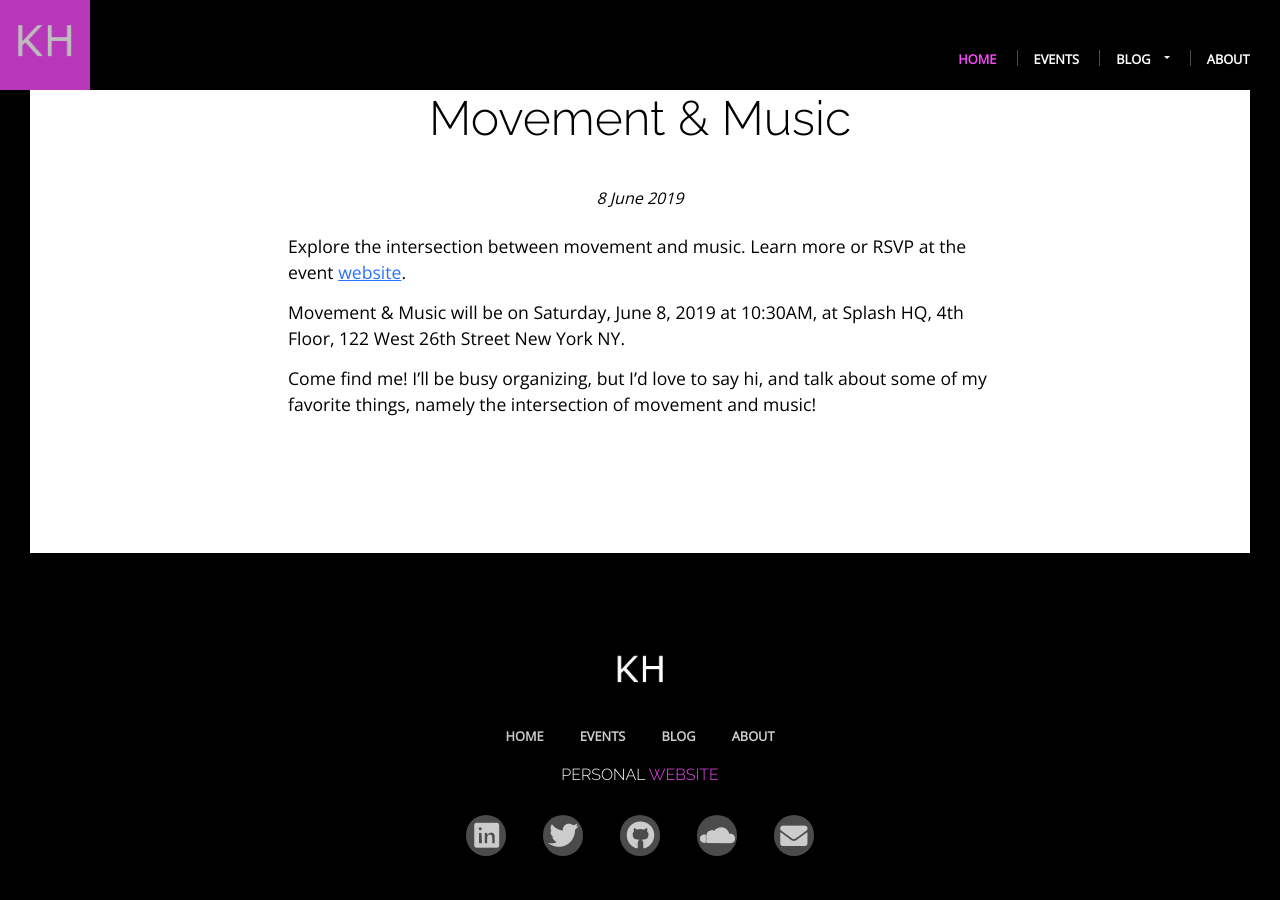
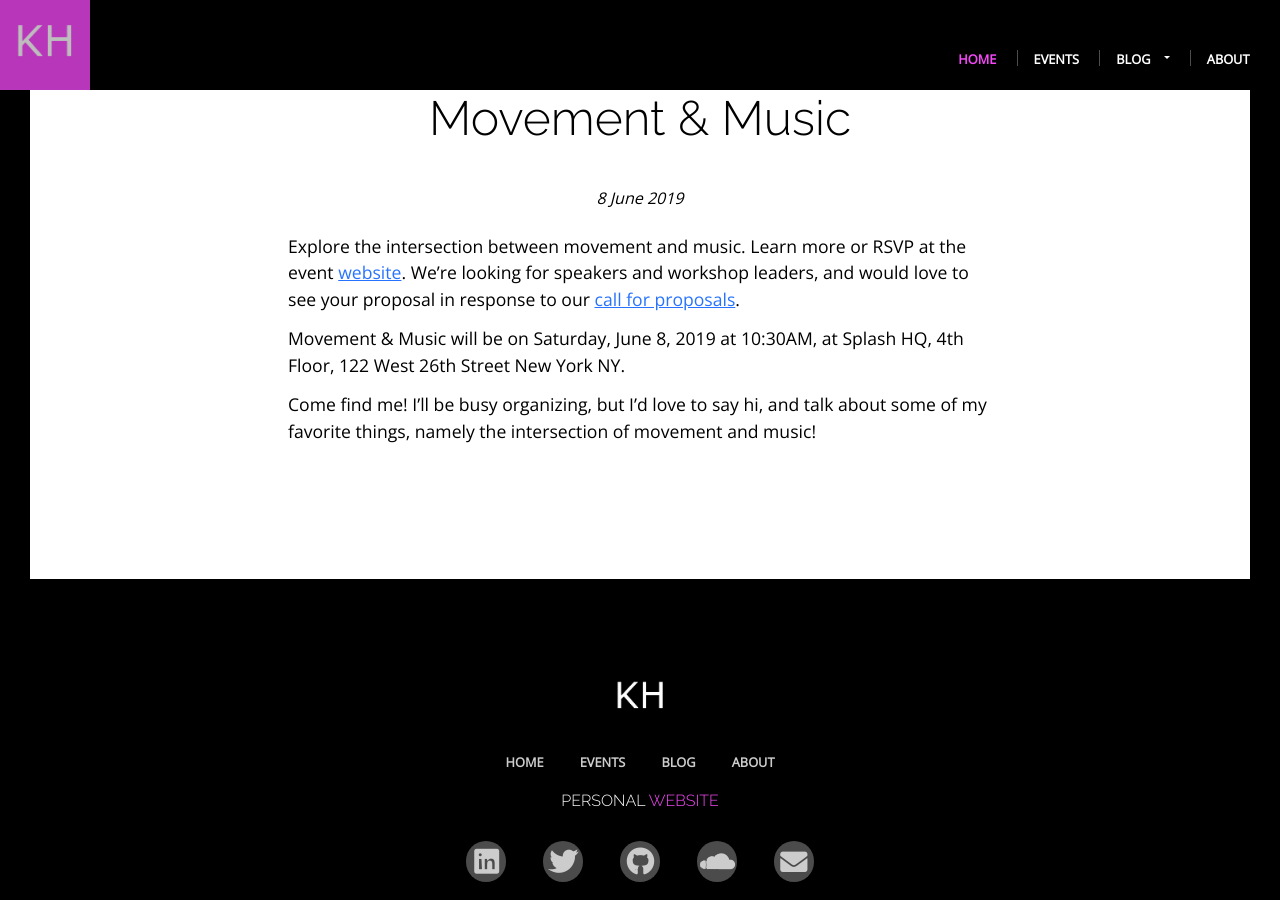
Before and after one commit to khoeger/khoeger.github.io, a Jekyll site: the page built from _events_list/2019-06-08-MovementAndMusic.markdown, in a window 1280 px wide and 900 px high, scrolled down 446 px. Built offline with Jekyll 4.4.1, drawn with Linux system fonts in a browser that asks for light colours.

Commit message:
Add call for proposals

```diff
--- a/_events_list/2019-06-08-MovementAndMusic.markdown
+++ b/_events_list/2019-06-08-MovementAndMusic.markdown
@@ -12,7 +12,7 @@ categories: hackathon mcl movement music musicCommunityLab
 description: Explore the intersection between movement and music.
 published: true
 ---
-{{page.description}} Learn more or RSVP at the event [website](https://movementmusic.splashthat.com).
+{{page.description}} Learn more or RSVP at the event [website](https://movementmusic.splashthat.com). We're looking for speakers and workshop leaders, and would love to see your proposal in response to our [call for proposals](https://forms.gle/XDTTZBz2n7Y3XpZYA).
 
 Movement & Music will be on Saturday, June 8, 2019 at 10:30AM, at {{page.location-title}}, {{ page.location}}.
 
```
